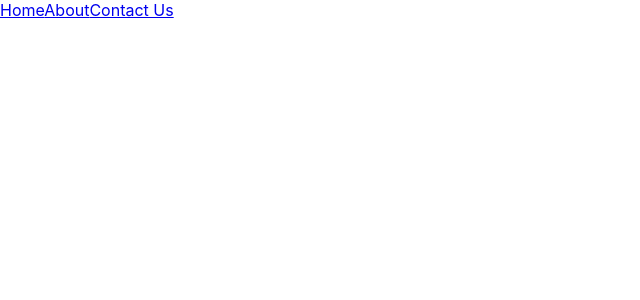
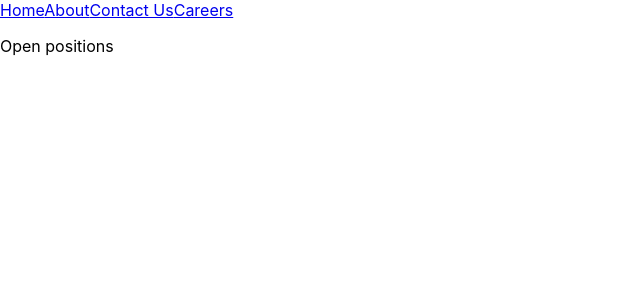
Before and after one commit to aminamos/twitter-api, a React (Create React App) app in the folder client/: page /careers in a window 1280 px wide. Shown: the top 300 px of the page, without its empty margins (0-640 px from the left). Built offline with nearby package versions, Linux system fonts and the light colour scheme.

Commit message:
added careers page

```diff
--- a/client/src/App.js
+++ b/client/src/App.js
@@ -2,7 +2,7 @@ import React, { Component } from 'react';
 import { connect } from 'react-redux'
 import { fetchTweets } from './actions/index'
 import TweetContainer from './containers/TweetContainer'
-import UserContainer from './containers/UserContainer'
+// import UserContainer from './containers/UserContainer'
 
 class App extends Component{
 
@@ -26,7 +26,6 @@ const mapStateToProps = state => {
   }
 }
 
-
 const mapDispatchToProps = dispatch => {
   return {
     fetchTweets: () => dispatch(fetchTweets())
--- a/client/src/actions/index.js
+++ b/client/src/actions/index.js
@@ -31,4 +31,5 @@ export const postTweet = state => {
   };
 };
 
+// when user functionality is added
 export const getUsers = () => {};
--- a/client/src/components/NavBar.js
+++ b/client/src/components/NavBar.js
@@ -8,6 +8,7 @@ export default class NavBar extends Component {
         <NavLink to='/'>Home</NavLink>
         <NavLink to='/about'>About</NavLink>
         <NavLink to='/contact'>Contact Us</NavLink>
+        <NavLink to='/careers'>Careers</NavLink>
       </div>
     )
   }
--- /dev/null
+++ b/client/src/components/routes/Careers.js
@@ -0,0 +1,11 @@
+import React from 'react';
+
+const Careers = () => {
+  return (
+    <div>
+      <p>Open positions</p>
+    </div>
+  );
+};
+
+export default Careers
--- a/client/src/components/routes/Home.js
+++ /dev/null
@@ -1,11 +0,0 @@
-import React from 'react';
-
-const Home = () => {
-  return (
-    <div>
-      <p>This is the home pagee</p>
-    </div>
-  );
-};
-
-export default Home
--- a/client/src/components/tweets/TweetInput.js
+++ b/client/src/components/tweets/TweetInput.js
@@ -17,6 +17,7 @@ class TweetInput extends Component {
   handleSubmit = event => {
     event.preventDefault()
     this.props.postTweet(this.state)
+    document.getElementById('text-box').value = ''
   }
 
   render() {
@@ -26,6 +27,7 @@ class TweetInput extends Component {
             <label>Post tweet</label>
             <input
               type="text"
+              id="text-box"
               onChange={event => this.handleChange(event)}
               value={this.state.inputText}
             />
--- a/client/src/index.js
+++ b/client/src/index.js
@@ -7,9 +7,9 @@ import { createStore, applyMiddleware, compose } from 'redux';
 import thunk from 'redux-thunk';
 import rootReducer from './reducers/index'
 import { BrowserRouter as Router, Route } from 'react-router-dom'
-import Home from './components/routes/Home'
 import About from './components/routes/About'
 import Contact from './components/routes/Contact'
+import Careers from './components/routes/Careers'
 import NavBar from './components/NavBar'
 import * as serviceWorker from './serviceWorker';
 
@@ -29,6 +29,7 @@ ReactDOM.render(
         <Route exact path='/' component={App} />
         <Route exact path='/about' component={About} />
         <Route exact path='/contact' component={Contact} />
+        <Route exact path='/careers' component={Careers} />
       </div>
     </Router>
   </Provider>,
```
